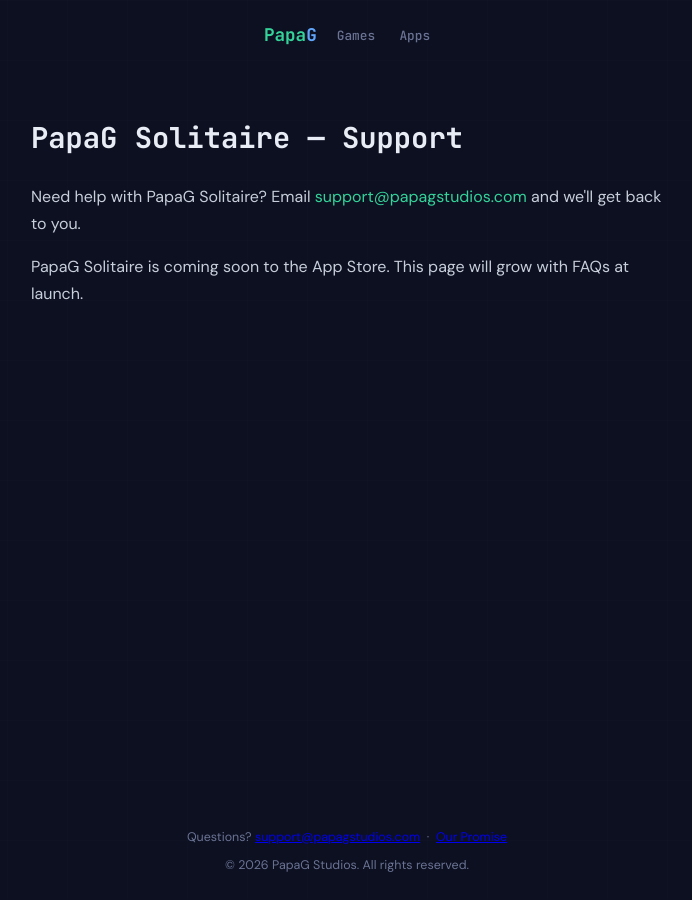
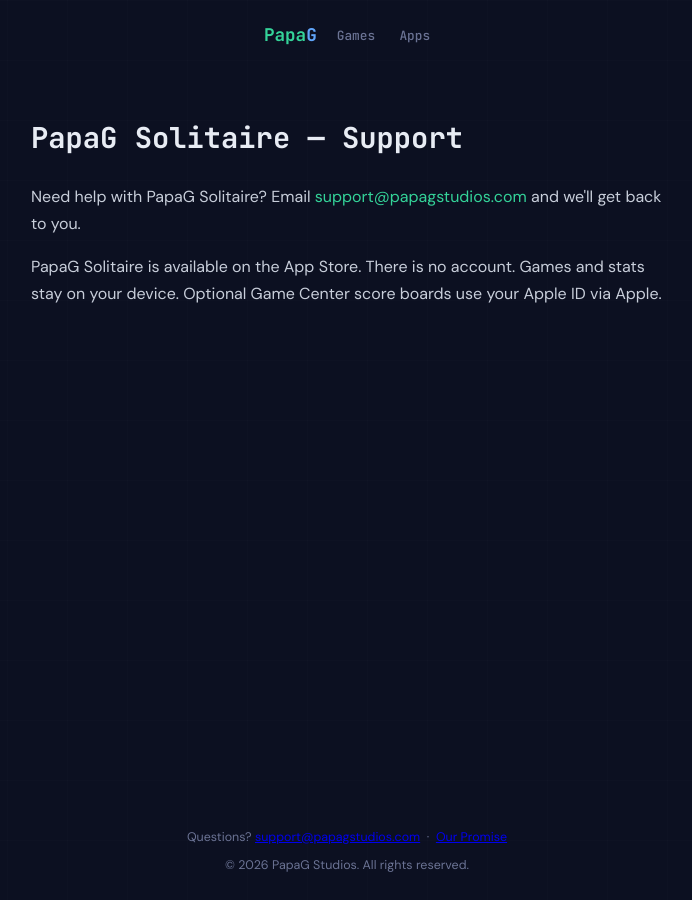
Before and after one commit to matthews-family/papagstudios.github.io, a Jekyll site: the page built from solitaire/support.html, in a window 1280 px wide. Shown: the whole page, without its empty margins (293-985 px from the left). Built offline with Jekyll 4.4.1, drawn with Linux system fonts in a browser that asks for light colours.

Commit message:
feat: Solitaire live on papagstudios.com (#15)
Flip Solitaire to Available Now with App Store CTA (id6803191691).
Update support page past coming-soon language.

```diff
--- a/_data/products.yml
+++ b/_data/products.yml
@@ -19,11 +19,11 @@
 - slug: solitaire
   name: Solitaire
   kind: game
-  status: soon
+  status: live
   tagline: Classic Klondike — Draw 1, Draw 3, and daily challenges.
   accent: green
-  cta_label: Coming to the App Store
-  cta_url: ""
+  cta_label: Available on the App Store
+  cta_url: "https://apps.apple.com/us/app/id6803191691"
   has_page: true
 - slug: taghunt
   name: TagHunt
--- a/solitaire/support.html
+++ b/solitaire/support.html
@@ -4,4 +4,4 @@
 ---
 <h1>PapaG Solitaire — Support</h1>
 <p>Need help with PapaG Solitaire? Email <a href="#" class="eml" data-u="support" data-d="papagstudios.com">support at papagstudios.com</a> and we'll get back to you.</p>
-<p>PapaG Solitaire is coming soon to the App Store. This page will grow with FAQs at launch.</p>
+<p>PapaG Solitaire is available on the App Store. There is no account. Games and stats stay on your device. Optional Game Center score boards use your Apple ID via Apple.</p>
```
